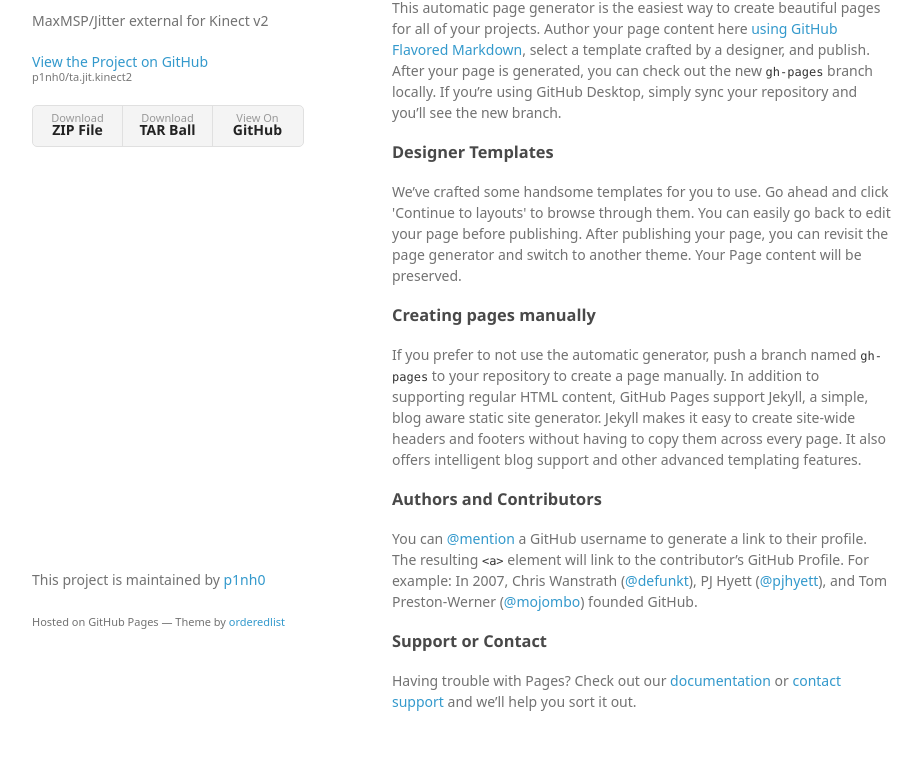
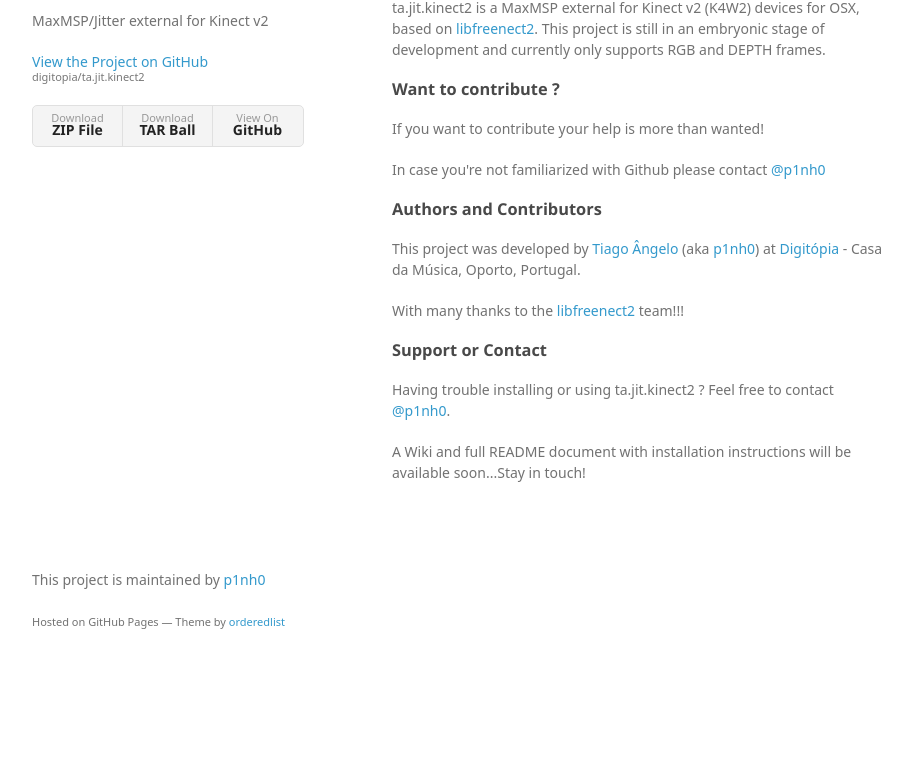
Before and after one commit to Digitopia/ta.jit.kinect2, a plain HTML site: page index.html in a window 1280 px wide. Shown: the part 99-881 px from the top of the page, without its empty margins (178-1100 px from the left). After the commit the page ends 800 px from the top, so only its background shows below. Drawn offline with Linux system fonts and the light colour scheme; a web font is replaced by a local one.

Commit message:
Updated index.html

```diff
--- a/index.html
+++ b/index.html
@@ -18,40 +18,53 @@
         <h1>ta.jit.kinect2</h1>
         <p>MaxMSP/Jitter external for Kinect v2</p>
 
-        <p class="view"><a href="https://github.com/p1nh0/ta.jit.kinect2">View the Project on GitHub <small>p1nh0/ta.jit.kinect2</small></a></p>
+        <p class="view"><a href="https://github.com/digitopia/ta.jit.kinect2">View the Project on GitHub <small>digitopia/ta.jit.kinect2</small></a></p>
 
 
         <ul>
-          <li><a href="https://github.com/p1nh0/ta.jit.kinect2/zipball/master">Download <strong>ZIP File</strong></a></li>
-          <li><a href="https://github.com/p1nh0/ta.jit.kinect2/tarball/master">Download <strong>TAR Ball</strong></a></li>
-          <li><a href="https://github.com/p1nh0/ta.jit.kinect2">View On <strong>GitHub</strong></a></li>
+          <li><a href="https://github.com/digitopia/ta.jit.kinect2/zipball/master">Download <strong>ZIP File</strong></a></li>
+          <li><a href="https://github.com/digitopia/ta.jit.kinect2/tarball/master">Download <strong>TAR Ball</strong></a></li>
+          <li><a href="https://github.com/digitopia/ta.jit.kinect2">View On <strong>GitHub</strong></a></li>
         </ul>
       </header>
       <section>
         <h3>
-<a id="welcome-to-github-pages" class="anchor" href="#welcome-to-github-pages" aria-hidden="true"><span aria-hidden="true" class="octicon octicon-link"></span></a>Welcome to GitHub Pages.</h3>
+<a id="welcome-to-github-pages" class="anchor" href="#welcome-to-github-pages" aria-hidden="true"><span aria-hidden="true" class="octicon octicon-link"></span></a>Description</h3>
 
-<p>This automatic page generator is the easiest way to create beautiful pages for all of your projects. Author your page content here <a href="https://guides.github.com/features/mastering-markdown/">using GitHub Flavored Markdown</a>, select a template crafted by a designer, and publish. After your page is generated, you can check out the new <code>gh-pages</code> branch locally. If you’re using GitHub Desktop, simply sync your repository and you’ll see the new branch.</p>
+<p>
+ta.jit.kinect2 is a MaxMSP external for Kinect v2 (K4W2) devices for OSX, based on <a href="https://github.com/OpenKinect/libfreenect2" target="_blank">libfreenect2</a>.
+This project is still in an embryonic stage of development and currently only supports RGB and DEPTH frames.
+</p>
 
 <h3>
-<a id="designer-templates" class="anchor" href="#designer-templates" aria-hidden="true"><span aria-hidden="true" class="octicon octicon-link"></span></a>Designer Templates</h3>
+<a id="designer-templates" class="anchor" href="#designer-templates" aria-hidden="true"><span aria-hidden="true" class="octicon octicon-link"></span></a>Want to contribute ?</h3>
 
-<p>We’ve crafted some handsome templates for you to use. Go ahead and click 'Continue to layouts' to browse through them. You can easily go back to edit your page before publishing. After publishing your page, you can revisit the page generator and switch to another theme. Your Page content will be preserved.</p>
-
-<h3>
-<a id="creating-pages-manually" class="anchor" href="#creating-pages-manually" aria-hidden="true"><span aria-hidden="true" class="octicon octicon-link"></span></a>Creating pages manually</h3>
-
-<p>If you prefer to not use the automatic generator, push a branch named <code>gh-pages</code> to your repository to create a page manually. In addition to supporting regular HTML content, GitHub Pages support Jekyll, a simple, blog aware static site generator. Jekyll makes it easy to create site-wide headers and footers without having to copy them across every page. It also offers intelligent blog support and other advanced templating features.</p>
+<p>
+  If you want to contribute your help is more than wanted!
+</p>
+<p>
+  In case you're not familiarized with Github please contact <a href="https://github.com/p1nh0" target="_blank" class="user-mention">@p1nh0</a>
+</p>
 
 <h3>
 <a id="authors-and-contributors" class="anchor" href="#authors-and-contributors" aria-hidden="true"><span aria-hidden="true" class="octicon octicon-link"></span></a>Authors and Contributors</h3>
 
-<p>You can <a href="https://help.github.com/articles/basic-writing-and-formatting-syntax/#mentioning-users-and-teams" class="user-mention">@mention</a> a GitHub username to generate a link to their profile. The resulting <code>&lt;a&gt;</code> element will link to the contributor’s GitHub Profile. For example: In 2007, Chris Wanstrath (<a href="https://github.com/defunkt" class="user-mention">@defunkt</a>), PJ Hyett (<a href="https://github.com/pjhyett" class="user-mention">@pjhyett</a>), and Tom Preston-Werner (<a href="https://github.com/mojombo" class="user-mention">@mojombo</a>) founded GitHub.</p>
+<p>
+This project was developed by <a href="https://tiagoangelo.tk" target="_blank">Tiago &Acircngelo</a> (aka <a href="https://github.com/p1nh0" target="_blank" class="user-mention">p1nh0</a>) at <a href="https://digitopia.github.io" target="_blank">Digitópia</a> - Casa da Música, Oporto, Portugal.
+</p>
+<p>
+With many thanks to the <a href="https://github.com/OpenKinect/libfreenect2" target="_blank">libfreenect2</a> team!!!
+</p>
 
 <h3>
 <a id="support-or-contact" class="anchor" href="#support-or-contact" aria-hidden="true"><span aria-hidden="true" class="octicon octicon-link"></span></a>Support or Contact</h3>
 
-<p>Having trouble with Pages? Check out our <a href="https://help.github.com/pages">documentation</a> or <a href="https://github.com/contact">contact support</a> and we’ll help you sort it out.</p>
+<p>Having trouble installing or using ta.jit.kinect2 ?
+Feel free to contact <a href="https://github.com/p1nh0" target="_blank" class="user-mention">@p1nh0</a>.
+</p>
+<p>
+A Wiki and full README document with installation instructions will be available soon...Stay in touch!
+</p>
       </section>
       <footer>
         <p>This project is maintained by <a href="https://github.com/p1nh0">p1nh0</a></p>
```
